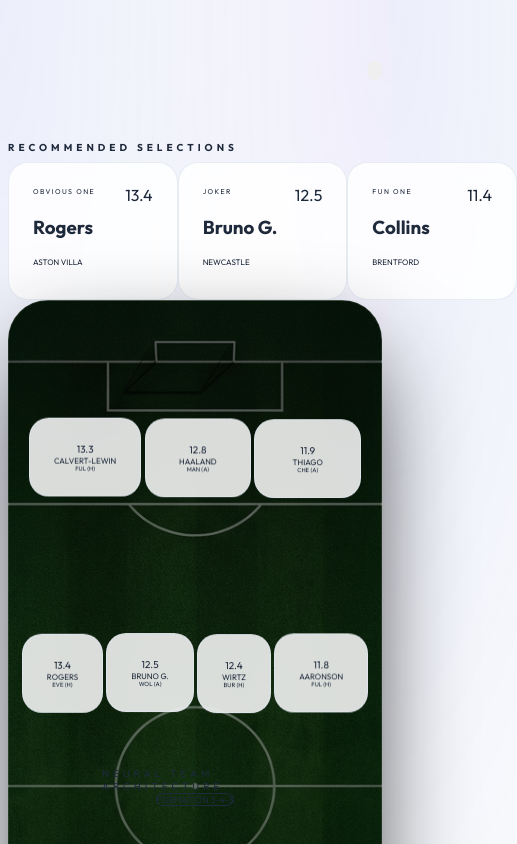
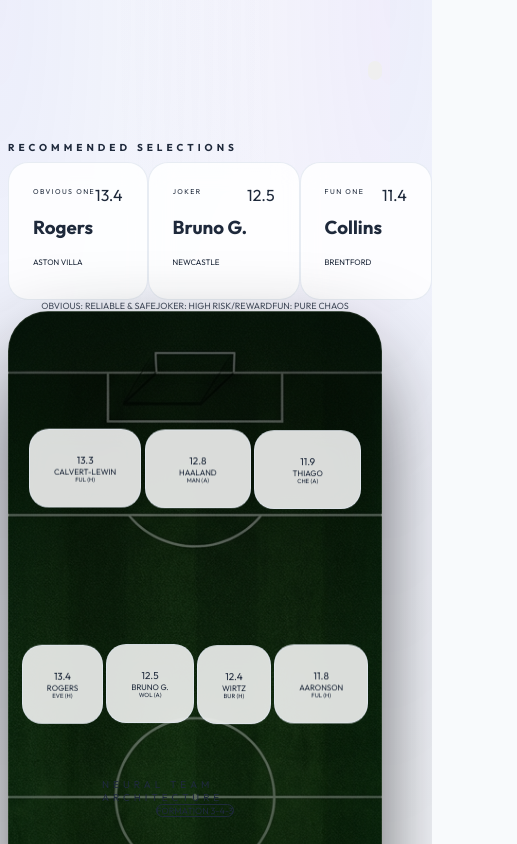
Before and after one commit to chriseyebagha/fantasy-premier-league, a Next.js app in the folder frontend/: page /fantasy/ in a window 390 px wide. Shown: the top 844 px of the page, 517 px wide, since content can reach past the window. Built offline with nearby package versions, Linux system fonts and the light colour scheme.

Commit message:
UI+Clean: Pin requirements, Add Captain Legend, Fix Mobile Overflow

```diff
--- a/frontend/src/components/CaptainSection.tsx
+++ b/frontend/src/components/CaptainSection.tsx
@@ -24,7 +24,7 @@
     if (!data) return null;
 
     return (
-        <div className={`glass-card w-[32%] md:w-full max-w-[320px] flex-shrink-0 border-t-4 ${glowClass} !p-2 md:!p-4 shadow-sm hover:shadow-md transition-all`}>
+        <div className={`glass-card flex-1 min-w-0 md:w-full max-w-[320px] border-t-4 ${glowClass} !p-2 md:!p-4 shadow-sm hover:shadow-md transition-all`}>
             <div className="flex justify-between items-start mb-2 md:mb-3">
                 <div className="min-w-0 flex-1">
                     <span className="text-[7px] md:text-[9px] font-black uppercase tracking-[0.2em] text-text-muted mb-0.5 block truncate">
@@ -77,7 +77,7 @@
             <h2 className="text-[10px] font-black uppercase tracking-[0.4em] text-slate-400 mb-4 flex items-center gap-4">
                 Recommended Selections
             </h2>
-            <div className="flex flex-nowrap justify-between md:justify-center gap-1 md:gap-8 pb-4 px-1 md:px-0">
+            <div className="flex flex-nowrap justify-between md:justify-center gap-2 md:gap-8 pb-4 px-1 md:px-0">
                 <CaptainCard
                     type="The Obvious One"
                     data={captains.obvious}
@@ -94,6 +94,22 @@
                     glowClass="border-explosive-glow"
                 />
             </div>
+
+            {/* Legend */}
+            <div className="flex justify-center gap-4 md:gap-8 mt-2 px-2">
+                <div className="flex items-center gap-1.5 opacity-80">
+                    <div className="w-1.5 h-1.5 rounded-full bg-primary-glow"></div>
+                    <span className="text-[9px] text-text-muted font-medium uppercase tracking-tight">Obvious: Reliable & Safe</span>
+                </div>
+                <div className="flex items-center gap-1.5 opacity-80">
+                    <div className="w-1.5 h-1.5 rounded-full bg-joker-glow"></div>
+                    <span className="text-[9px] text-text-muted font-medium uppercase tracking-tight">Joker: High Risk/Reward</span>
+                </div>
+                <div className="flex items-center gap-1.5 opacity-80">
+                    <div className="w-1.5 h-1.5 rounded-full bg-explosive-glow"></div>
+                    <span className="text-[9px] text-text-muted font-medium uppercase tracking-tight">Fun: Pure Chaos</span>
+                </div>
+            </div>
         </section>
     );
 }
```
Also changed, not shown: 1 other file (tests, documents, lock files or other folders).
